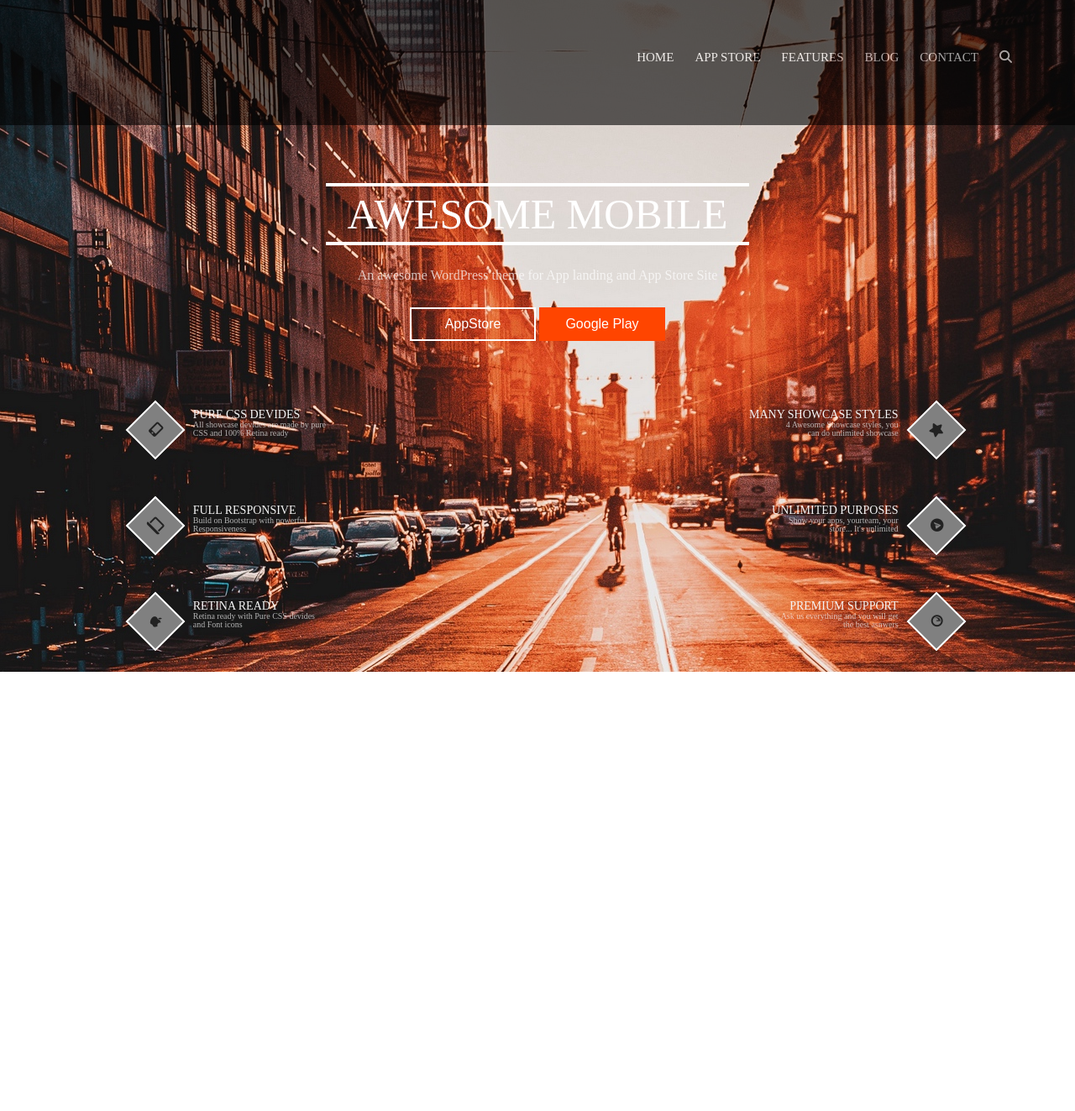
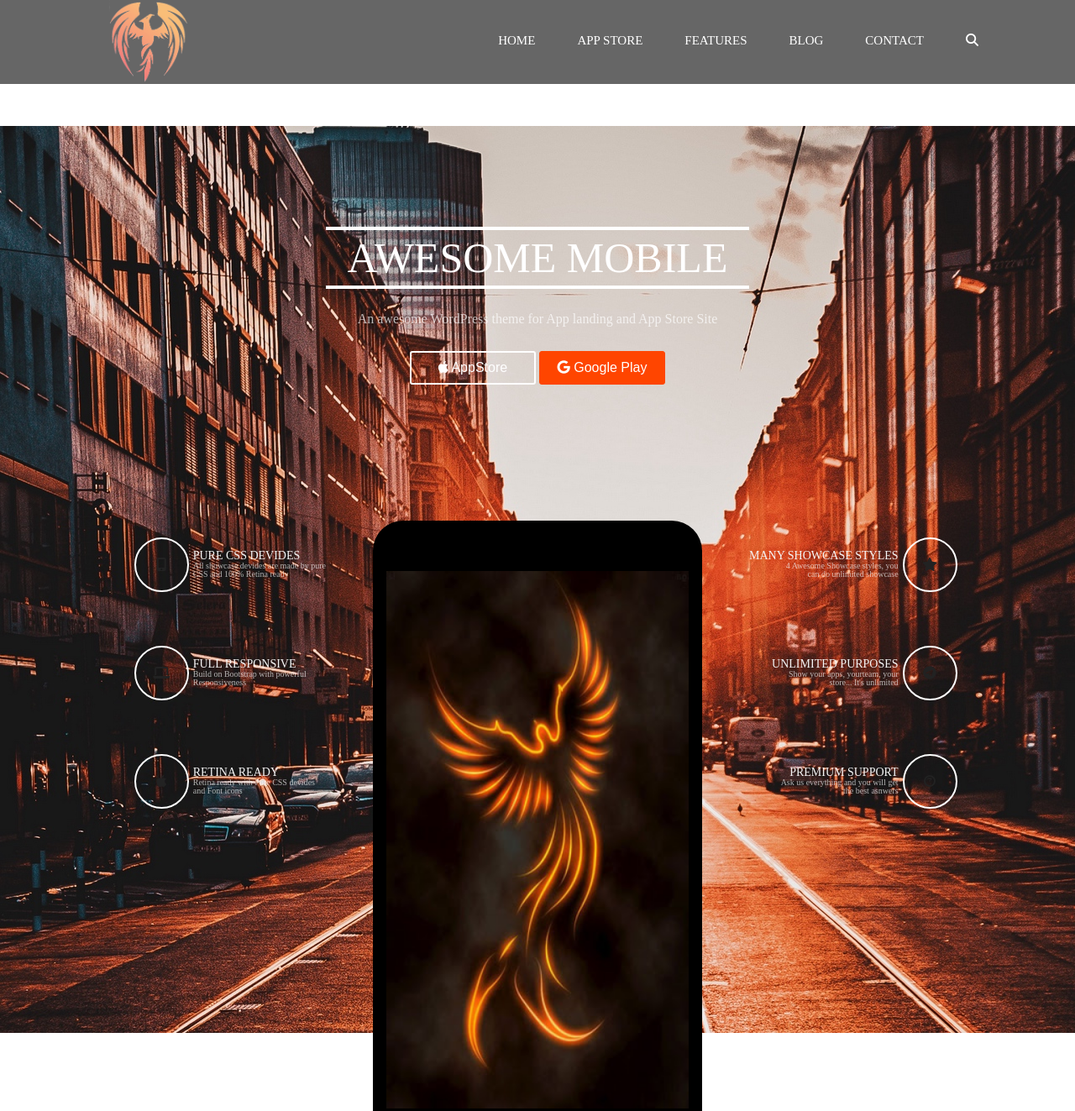
Before and after one commit to turkay34/TrialPage, a plain HTML site: page index.html in a window 1280 px wide. Shown: the top 1323 px of the page at 84% size. Before the commit the page ends 800 px from the top, so only its background shows below. Drawn offline with nearby package versions, Linux system fonts and the light colour scheme.

Commit message:
css updated / images added / check image slide

```diff
--- a/assets/css/style.css
+++ b/assets/css/style.css
@@ -2,21 +2,75 @@ body{
     background-size: cover;
     background: url("../img/street.jpg") no-repeat fixed center center;
 }
+.overlay{
+    height: 100%;
+    width: 0;
+    position: fixed;
+    z-index: 1;
+    top: 0;
+    right: 0;
+    background-color: rgb(0,0,0);
+    background-color: rgba(0,0,0, 0.9);
+    overflow-x: hidden;
+    transition: 0.5s;
+}
+.overlay-content{
+    position: relative;
+    top: 35%;
+    width: 100%;
+    text-align: center;
+    margin-top: 30px;
+    font-size: 30px;
+}
+.overlay-content input[type$=text]{
+    height: 80px;
+    width: 500px;
+    color: white;
+    background-color: black;
+    border: none;
+}
+.overlay-content input[type$=text]::placeholder{
+    text-transform: uppercase;
+}
+.overlay a{
+    padding: 8px;
+    text-decoration: none;
+    font-size: 36px;
+    color: #818181;
+    display: block;
+    transition: 0.3s;
+}
+.overlay a:hover, .overlay a:focus {
+    color: #f1f1f1;
+}
+.overlay .closebtn {
+    position: absolute;
+    top: 10px;
+    right: 45px;
+    font-size: 60px;
+}
 .container{
     display: grid;
     grid-row-gap: 10px;
-    grid-template-rows: 1fr 2fr 2fr;
+    grid-template-rows: 100px 2fr 2fr 1fr;
     grid-template-columns: 3fr 1fr 3fr;
     grid-template-areas:
         "A A A"
         ". B ."
-        "C . D";
+        "C E D"
+        ". E .";
 }
 .topnav{
     grid-area: A;
     overflow: hidden;
     background-color: black;
     opacity: 60%;
+    align-self: center;
+}
+.topnav img{
+    float: left;
+    height: 100px;
+    margin-left: 130px;
 }
 .topnav a[href$=search]{
     margin-right: 90px;
@@ -29,18 +83,17 @@ body{
 .topnav li{
     display: inline;
     float: right;
-    margin-top: 60px;
+    margin-top: 40px;
 }
 .topnav a{
     color: white;
-    padding: 20px 25px;
     text-align: center;
     text-decoration: none;
+    text-transform: uppercase;
     font-size: 15px;
+    padding: 20px 25px 41px;
 }
-.topnav a:after{
-    display: block;
-    content: '';
+.topnav a:hover{
     border-bottom: solid 3px orangered;
     transform: scaleX(0);
     transition: transform 250ms ease-in-out;
@@ -48,6 +101,7 @@ body{
 .topnav a:hover:after{
     transform: scaleX(1);
 }
+
 .top{
     grid-area: B;
     text-align: center;
@@ -77,13 +131,16 @@ body{
 .top .btn-transparent{
     border: 2px solid white;
     background-color: transparent;
+    border-radius: 3px;
 }
 .top .btn-colored{
     background-color: orangered;
     border: 1px solid orangered;
+    border-radius: 3px;
 }
 .top .btn-colored:hover{
     background-color: gray;
+    transition: 0.24s;
 }
 .left{
     grid-area: C;
@@ -92,20 +149,25 @@ body{
 }
 .left button{
     margin-left: 20px;
-    height: 50px;
-    width: 50px;
-    transform: rotate(45deg);
-    background-color: gray;
+    height: 65px;
+    width: 65px;
+    border-radius: 65px;
+    background-color: transparent;
     border: 2px solid white;
     float: left;
 }
 .left button:hover{
     background-color: orangered;
     border: 1px solid orangered;
+    -webkit-animation: glowing 1500ms infinite;
+    moz-animation: glowing 1500ms infinite;
+    -o-animation: glowing 1500ms infinite;
+    animation: glowing 1500ms infinite;
 }
 .left h1{
     color: whitesmoke;
     margin-left: 90px;
+    padding-top: 15px;
     font-size: 14px;
 }
 .left p{
@@ -129,20 +191,25 @@ body{
 }
 .right button{
     margin-right: 20px;
-    height: 50px;
-    width: 50px;
-    transform: rotate(45deg);
-    background-color: gray;
+    height: 65px;
+    width: 65px;
+    border-radius: 65px;
+    background-color: transparent;
     border: 2px solid white;
     float: right;
 }
 .right button:hover{
     background-color: orangered;
     border: 1px solid orangered;
+    -webkit-animation: glowing 1500ms infinite;
+    moz-animation: glowing 1500ms infinite;
+    -o-animation: glowing 1500ms infinite;
+    animation: glowing 1500ms infinite;
 }
 .right h1{
     color: whitesmoke;
     margin-right: 90px;
+    padding-top: 15px;
     font-size: 14px;
 }
 .right p{
@@ -151,3 +218,44 @@ body{
     margin-right: 90px;
     font-size: 10px;
 }
+.rotate {
+    -moz-transition: all .5s linear;
+    -webkit-transition: all .5s linear;
+    transition: all .5s linear;
+}
+.rotate.down {
+    -moz-transform:rotateY(360deg);
+    -webkit-transform:rotateY(360deg);
+    transform:rotateY(360deg);
+}
+.phone{
+    grid-area: E;
+    border: 1px solid magenta;
+    width: 360px;
+    height: 640px;
+    margin: auto;
+    border: 16px black solid;
+    border-top-width: 60px;
+    border-bottom-width: 60px;
+    border-radius: 36px;
+}
+.phone .phone-content img{
+    width: 360px;
+    height: 640px;
+}
+.phone .phone-content{
+    width: 360px;
+    height: 640px;
+    background: white;
+    text-align: center;
+}
+.sticky{
+    position: fixed;
+    top: 0;
+    width: 100%;
+}
+@keyframes glowing {
+    0% { background-color: orangered; box-shadow: 0 0 3px white; }
+    50% { background-color: orangered; box-shadow: 0 0 40px white; }
+    100% { background-color: white; box-shadow: 0 0 3px white; }
+}
--- a/index.html
+++ b/index.html
@@ -3,6 +3,7 @@
 <head>
     <meta charset="UTF-8">
     <script src="https://kit.fontawesome.com/5e5ab521c7.js" crossorigin="anonymous"></script>
+    <script src="https://ajax.googleapis.com/ajax/libs/jquery/3.4.1/jquery.min.js"></script>
     <link rel="stylesheet" href="assets/css/reset.css">
     <link rel="stylesheet" href="assets/css/style.css">
     <title>Title</title>
@@ -10,15 +11,21 @@
 <body>
 
 <div class="container">
-    <div class="topnav">
+    <div id="topnav" class="topnav">
+        <img src="assets/img/logo.jpg" alt="phoenix-logo">
         <ul>
-            <li><a href="#search"><i class="fas fa-search"></i></a></li>
-            <li><a href="#contact">CONTACT</a></li>
-            <li><a href="#blog">BLOG</a></li>
-            <li><a href="#features">FEATURES</a></li>
-            <li><a href="#appstore">APP STORE</a></li>
-            <li><a href="home">HOME</a></li>
-
+            <li class="nav-link"><a href="#search" onclick="openNav()"><i class="fas fa-search"></i></a></li>
+            <div class="underline"></div>
+            <li class="nav-link"><a href="#contact">contact</a></li>
+            <div class="underline"></div>
+            <li class="nav-link"><a href="#blog">blog</a></li>
+            <div class="underline"></div>
+            <li class="nav-link"><a href="#features">features</a></li>
+            <div class="underline"></div>
+            <li class="nav-link"><a href="#appstore">app store</a></li>
+            <div class="underline"></div>
+            <li class="nav-link"><a href="index.html">home</a></li>
+            <div class="underline"></div>
         </ul>
     </div>
     <div class="top">
@@ -26,24 +33,24 @@
         <h1>AWESOME MOBILE</h1>
         <hr>
         <p>An awesome WordPress theme for App landing and App Store Site</p>
-        <button class="btn-transparent">AppStore</button>
-        <button class="btn-colored">Google Play</button>
+        <button class="btn-transparent"><i class="fab fa-apple"></i> AppStore</button>
+        <button class="btn-colored"><i class="fab fa-google"></i> Google Play</button>
     </div>
     <div class="left">
         <div class="first">
-            <button><i class="fas fa-mobile-alt"></i></button>
+            <button class="rotate" onclick="picturechange()"><i class="fas fa-mobile-alt"></i></button>
             <h1>PURE CSS DEVIDES</h1>
             <p>All showcase devides are made by pure</p>
             <p>CSS and 100% Retina ready</p>
         </div>
         <div class="second">
-            <button><i class="fas fa-laptop"></i></button>
+            <button class="rotate" onclick="picturechangels()"><i class="fas fa-laptop"></i></button>
             <h1>FULL RESPONSIVE</h1>
             <p>Build on Bootstrap with powerful</p>
             <p>Responsiveness</p>
         </div>
-        <div class="third">
-            <button><i class="fab fa-apple"></i></button>
+        <div class="third" id="btn-lt">
+            <button class="rotate" onclick="picturechangelt()"><i class="fab fa-apple"></i></button>
             <h1>RETINA READY</h1>
             <p>Retina ready with Pure CSS devides</p>
             <p>and Font icons</p>
@@ -51,24 +58,80 @@
     </div>
     <div class="right">
         <div class="first">
-            <button><i class="fas fa-star"></i></button>
+            <button class="rotate" onclick="picturechangerf()"><i class="fas fa-star"></i></button>
             <h1>MANY SHOWCASE STYLES</h1>
             <p>4 Awesome Showcase styles, you</p>
             <p>can do unlimited showcase</p>
         </div>
         <div class="second">
-            <button><i class="fab fa-telegram-plane"></i></button>
+            <button class="rotate" onclick="picturechangers()"><i class="fab fa-telegram-plane"></i></button>
             <h1>UNLIMITED PURPOSES</h1>
             <p>Show your apps, yourteam, your</p>
             <p>store... It's unlimited</p>
         </div>
         <div class="third">
-            <button><i class="fab fa-cloudscale"></i></button>
+            <button class="rotate" onclick="picturechangert()()"><i class="fab fa-cloudscale"></i></button>
             <h1>PREMIUM SUPPORT</h1>
             <p>Ask us everything and you will get</p>
             <p>the best asnwers</p>
         </div>
     </div>
+    <div class="phone">
+        <div class="phone-content">
+            <img id="content-image" src="assets/img/phoenix.jpg" alt="phoenix">
+        </div>
+    </div>
 </div>
+<div id="myNav" class="overlay">
+    <div class="overlay-content">
+        <input type="text" placeholder="type and hit enter to search">
+        <a href="#" class="closebtn" onclick="closeNav()">&times;</a>
+    </div>
+</div>
+<script>
+    function openNav() {
+        document.getElementById("myNav").style.width = "100%";
+    }
+
+    function closeNav() {
+        document.getElementById("myNav").style.width = "0%";
+    }
+
+    window.onscroll = function() {myFunction()};
+
+    var topnav = document.getElementById("topnav");
+    var sticky = topnav.offsetTop;
+
+    function myFunction() {
+        if (window.pageYOffset >= sticky) {
+            topnav.classList.add("sticky")
+        } else {
+            topnav.classList.remove("sticky");
+        }
+    }
+
+    $(".rotate").on("click",function () {
+        $(this).toggleClass("down");
+    })
+
+    function picturechange() {
+    document.getElementById("content-image").src="assets/img/chat1.jpg";
+    }
+    function picturechangels() {
+        document.getElementById("content-image").src="assets/img/chat2.jpeg";
+    }
+    function picturechangelt() {
+        document.getElementById("content-image").src="assets/img/phoenix3.jpg";
+    }
+    function picturechangerf() {
+        document.getElementById("content-image").src="assets/img/icephoenix1.jpg";
+    }
+    function picturechangers() {
+        document.getElementById("content-image").src="assets/img/phoenix4.jpg";
+    }
+    function picturechangert() {
+        document.getElementById("content-image").src="assets/img/phoenix5.jpg";
+    }
+</script>
 </body>
 </html>
```
Also changed, not shown: assets/img/chat1.jpg (added), assets/img/chat2.jpeg (added), assets/img/icephoenix1.jpg (added), assets/img/logo.jpg (added), assets/img/phoenix.jpg (added), assets/img/phoenix3.jpg (added), assets/img/phoenix4.jpg (added), assets/img/phoenix5.jpg (added).
